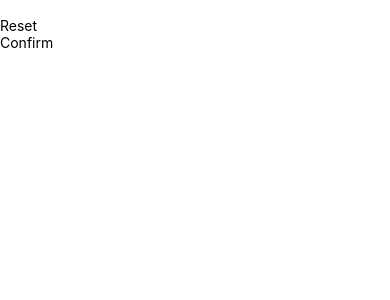
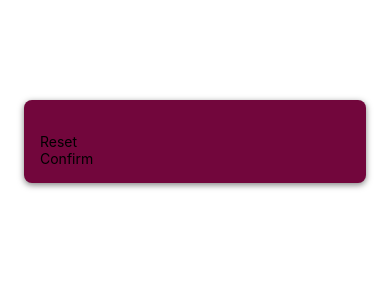
Before and after one commit to jarroyo28/GuessingMyNumber, a React Native app: screen / in a window 390 px wide. Shown: the top 300 px of the page. Built offline with nearby package versions, Linux system fonts and the light colour scheme.

Commit message:
added styles to the view component in the StartGameScreen, learned how to create boxshadows

```diff
--- a/screens/StartGameScreen.js
+++ b/screens/StartGameScreen.js
@@ -1,9 +1,9 @@
-import { TextInput, View } from "react-native";
+import { TextInput, View, StyleSheet } from "react-native";
 import PrimaryButton from "../components/PrimaryButton";
 
 const StartGameScreen = () => {
   return (
-    <View>
+    <View style={styles.inputContainer}>
       <TextInput />
       <PrimaryButton>Reset</PrimaryButton>
       <PrimaryButton>Confirm</PrimaryButton>
@@ -12,3 +12,17 @@
 };
 
 export default StartGameScreen;
+
+const styles = StyleSheet.create({
+  inputContainer: {
+    padding: 16,
+    marginTop: 100,
+    backgroundColor: "#72063c",
+    marginHorizontal: 24,
+    borderRadius: 8,
+    shadowColor: "black",
+    shadowOffset: { width: 0, height: 2 },
+    shadowRadius: 6,
+    shadowOpacity: 0.5,
+  },
+});
```
